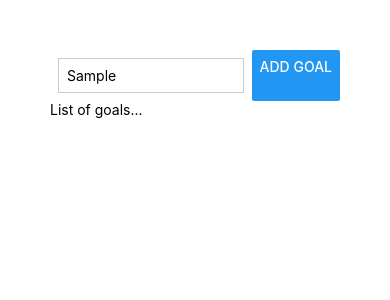
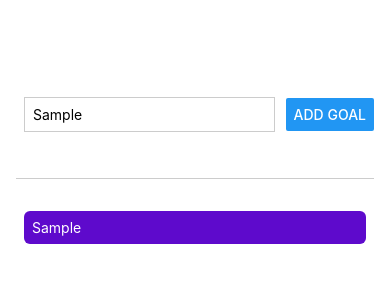
Before and after one commit to hamid-hai/RNPlayground, a React Native app: screen / in a window 390 px wide. Both pictures are taken after typing "Sample" into the empty fields and a click on the button "ADD GOAL". Shown: the top 300 px of the page. Built offline with nearby package versions, Linux system fonts and the light colour scheme.

Commit message:
Functionality for task list created, now stored within a function, scrollable and propotioned correctly.

```diff
--- a/App.js
+++ b/App.js
@@ -1,33 +1,74 @@
-import { StyleSheet, Text, View, Button, TextInput } from 'react-native';
+import { StyleSheet, Text, View, Button, TextInput, ScrollView } from 'react-native';
+import { useState } from 'react'
 
 export default function App() {
+
+  const [enteredGoalText, setEnteredGoalText] = useState('');
+  const [courseGoals, setCourseGoals] = useState([]);
+
+  function goalInputHandler(enteredText) {
+    setEnteredGoalText(enteredText)
+    console.log(enteredText)
+
+  };
+
+  function addGoalHandler(){
+    console.log(enteredGoalText)
+    setCourseGoals(currentCourseGoals => [...currentCourseGoals, enteredGoalText])
+  };
+
+
   return (
     <View style={styles.appContainer}>
     <View style={styles.inputContainer}>
-      <TextInput placeholder='Your main goal' style={styles.textInput} />
-      <Button title='Add Goal' />
+      <TextInput placeholder='Your main goal' style={styles.textInput} onChangeText={goalInputHandler}/>
+      <Button title='Add Goal' onPress={addGoalHandler}/>
     </View>
-    <View>
-      <Text>List of goals...</Text>
+
+
+    <View style={styles.goalsContainer}>
+    <ScrollView >
+      {courseGoals.map((goal) =>
+      <Text style={styles.goalItem} key={goal}>
+        {goal}</Text>)}
+    </ScrollView>
     </View>
+
     </View>
   );
 }
 
 const styles = StyleSheet.create({
   appContainer: {
-    padding: 50,
+    paddingTop: 50,
+    paddingHorizontal: 16,
+    flex: 1,
   },
 
   inputContainer: {
+    flex: 1,
     flexDirection: 'row',
-    justifyContent: 'space-between'
+    justifyContent: 'space-between',
+    alignItems: 'center',
+    marginBottom: 24,
+    borderBottomWidth: 1,
+    borderBottomColor: '#cccccc'
   },
   textInput: {
     borderWidth: 1,
     borderColor: '#cccccc',
-    width: '80%',
+    width: '70%',
     margin: 8,
     padding: 8,
+  },
+  goalsContainer: {
+    flex: 5,
+  },
+  goalItem: {
+    margin: 8,
+    borderRadius: 6,
+    backgroundColor: '#5e0acc',
+    padding: 8,
+    color: 'white'
   }
 });
```
